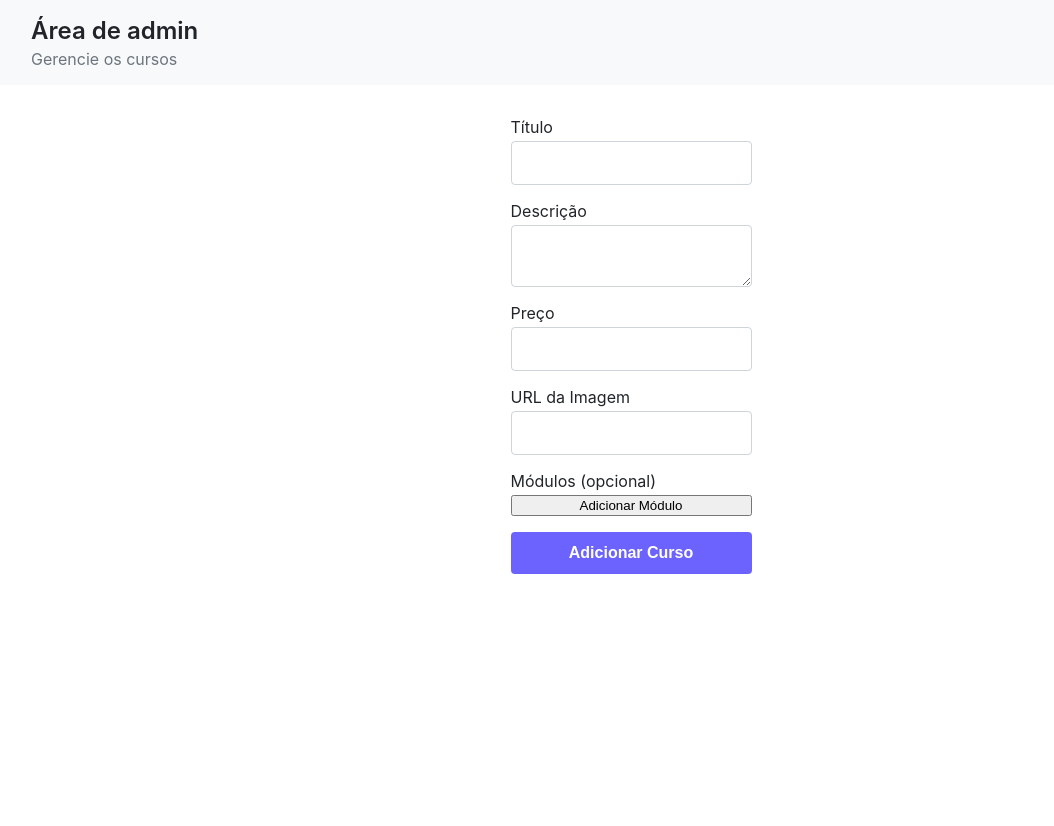
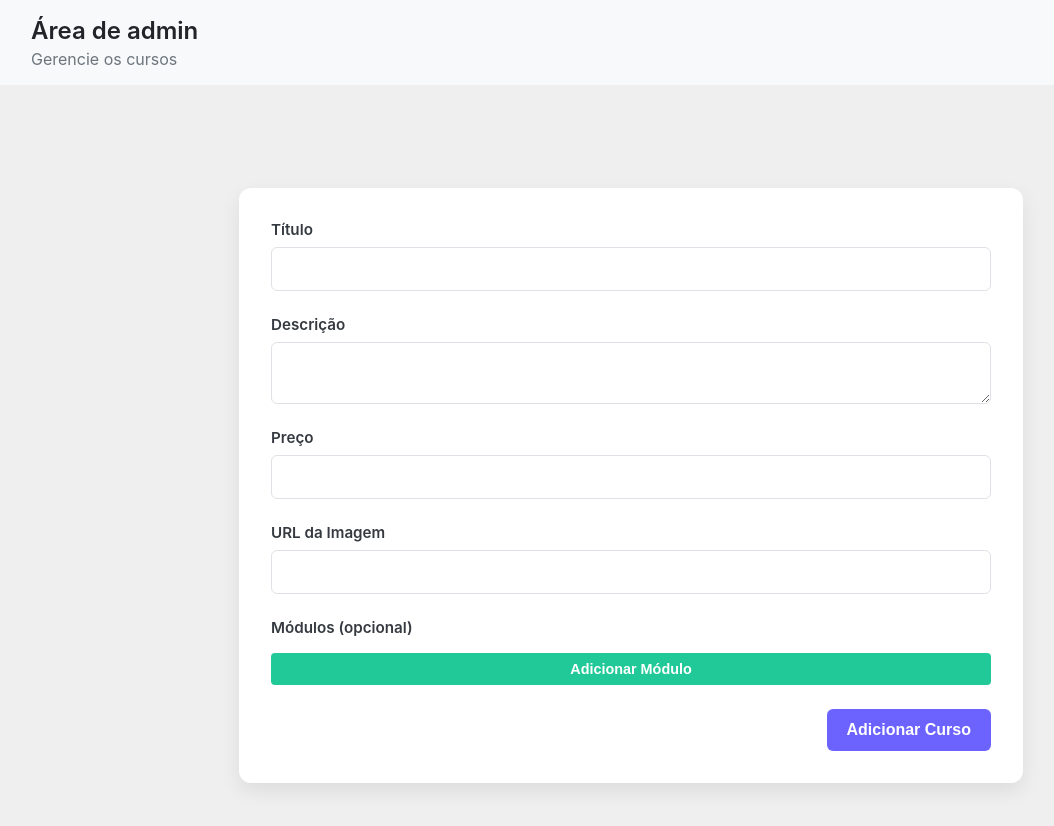
Before and after one commit to TonySandro/pov-mk, a React (Create React App) app in the folder frontend/: page /admin in a window 1280 px wide. Shown: the top 826 px of the page, without its empty margins (9-1063 px from the left). Before the commit the page ends 800 px from the top, so only its background shows below. Built offline with nearby package versions, Linux system fonts and the light colour scheme.

Commit message:
refactor: upgrade form design

```diff
--- a/frontend/src/components/adminPage/addCourse/addCourse.module.scss
+++ b/frontend/src/components/adminPage/addCourse/addCourse.module.scss
@@ -2,29 +2,35 @@
   display: flex;
   align-items: center;
   justify-content: center;
+  min-height: 100vh;
+  background-color: #efefef;
 
   .loginContainer {
+    background-color: #fff;
+    border-radius: 12px;
+    box-shadow: 0 8px 20px rgba(0, 0, 0, 0.08);
+    width: 100%;
+    max-width: 720px;
+    padding: 2rem;
+
     display: flex;
-    flex-direction: row;
+    flex-direction: column;
 
     @media (max-width: 768px) {
-      flex-direction: column;
+      padding: 1rem;
     }
   }
 }
 
 .formWrapper {
-  flex: 1;
-  padding: 2rem;
   display: flex;
   flex-direction: column;
-  justify-content: center;
 }
 
 .loginForm {
   display: flex;
   flex-direction: column;
-  gap: 1rem;
+  gap: 1.5rem;
 }
 
 .formGroup {
@@ -33,33 +39,41 @@
 }
 
 .label {
-  font-size: 1rem;
-  color: #212529;
-  margin-bottom: 0.25rem;
+  font-weight: 600;
+  font-size: 0.95rem;
+  color: #343a40;
+  margin-bottom: 0.5rem;
 }
 
 .input {
   padding: 0.75rem;
   font-size: 1rem;
-  border: 1px solid #ced4da;
-  border-radius: 4px;
-  outline: none;
-  color: #212529;
+  border: 1px solid #dee2e6;
+  border-radius: 6px;
+  transition: all 0.2s ease;
+  background-color: #fff;
 
   &:focus {
     border-color: #6c63ff;
-    box-shadow: 0 0 0 2px rgba(108, 99, 255, 0.2);
+    box-shadow: 0 0 0 3px rgba(108, 99, 255, 0.15);
   }
 }
 
+.errorText {
+  font-size: 0.85rem;
+  color: #e03131;
+  margin-top: 0.25rem;
+}
+
 .loginButton {
+  align-self: flex-end;
   background: #6c63ff;
   color: #fff;
   font-size: 1rem;
   font-weight: 600;
   border: none;
-  border-radius: 4px;
-  padding: 0.75rem;
+  border-radius: 6px;
+  padding: 0.75rem 1.25rem;
   cursor: pointer;
   transition: background 0.2s ease;
 
@@ -67,3 +81,46 @@
     background: #5b54d3;
   }
 }
+
+.moduleItem {
+  display: flex;
+  align-items: center;
+  gap: 0.5rem;
+  margin-bottom: 0.5rem;
+
+  input {
+    flex: 1;
+  }
+
+  button {
+    background: #e03131;
+    color: #fff;
+    border: none;
+    border-radius: 4px;
+    padding: 0.5rem 0.75rem;
+    font-size: 0.85rem;
+    cursor: pointer;
+    transition: background 0.2s ease;
+
+    &:hover {
+      background: #c92a2a;
+    }
+  }
+}
+
+.addModuleButton {
+  background: #20c997;
+  color: #fff;
+  border: none;
+  padding: 0.5rem 0.75rem;
+  font-size: 0.9rem;
+  font-weight: 600;
+  border-radius: 4px;
+  margin-top: 0.5rem;
+  cursor: pointer;
+  transition: background 0.2s ease;
+
+  &:hover {
+    background: #15a97c;
+  }
+}
--- a/frontend/src/components/adminPage/addCourse/addCourse.tsx
+++ b/frontend/src/components/adminPage/addCourse/addCourse.tsx
@@ -89,13 +89,19 @@ const AddCourse: React.FC = () => {
                     placeholder={`Módulo ${index + 1}`}
                     {...register(`modules.${index}.name` as const)}
                   />
-                  <button type="button" onClick={() => remove(index)}>Remover</button>
+                  <button type="button" onClick={() => remove(index)}>
+                    Remover
+                  </button>
                   {errors.modules?.[index]?.name && (
                     <p className={styles.errorText}>{errors.modules[index]?.name?.message}</p>
                   )}
                 </div>
               ))}
-              <button type="button" onClick={() => append({ name: '' })}>
+              <button
+                type="button"
+                className={styles.addModuleButton}
+                onClick={() => append({ name: '' })}
+              >
                 Adicionar Módulo
               </button>
             </div>
```
